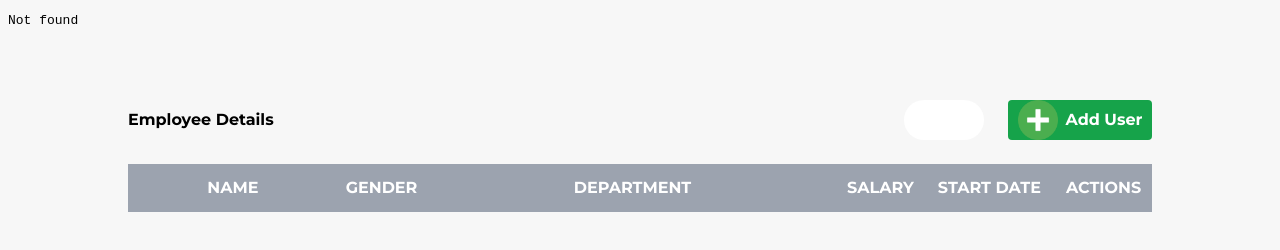
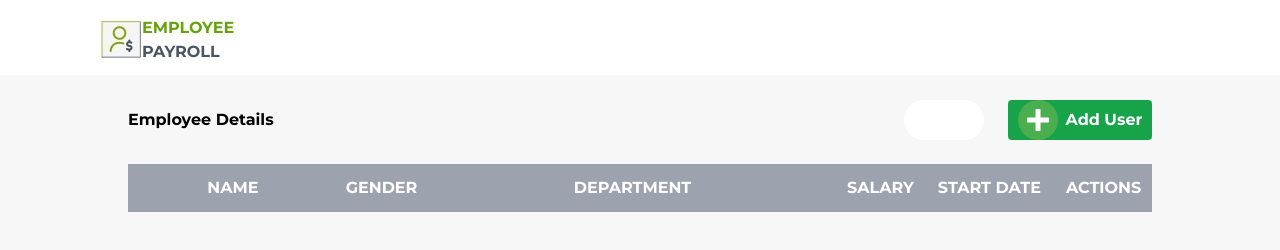
Before and after one commit to Elavarasu1107/frontend, a plain HTML site: page docs/employee-list.html in a window 1280 px wide. Drawn offline with nearby package versions, Linux system fonts and the light colour scheme.

Commit message:
[Elavarasu] Add . Employee app

```diff
--- a/docs/employee-list.html
+++ b/docs/employee-list.html
@@ -12,7 +12,7 @@
 <body>
     <div class="h-full w-full">
         <div class="h-20">
-            <iframe src="../html/base.html" frameborder="0" width="100%" height="75"></iframe>
+            <iframe src="../docs/base.html" frameborder="0" width="100%" height="75"></iframe>
         </div>
     </div>
     <div class="flex flex-col w-4/5 justify-self-center">
```
